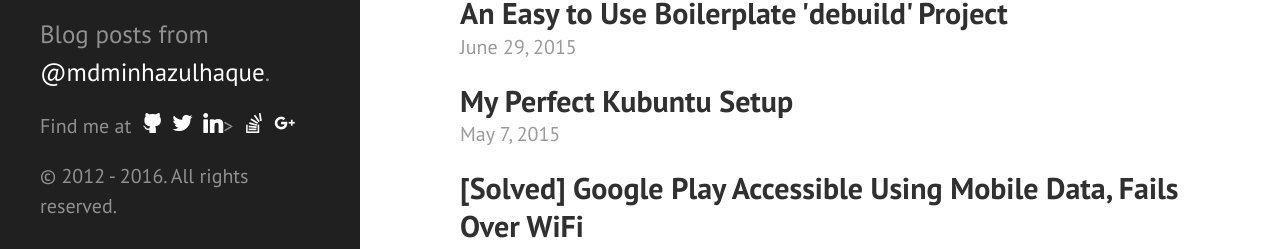
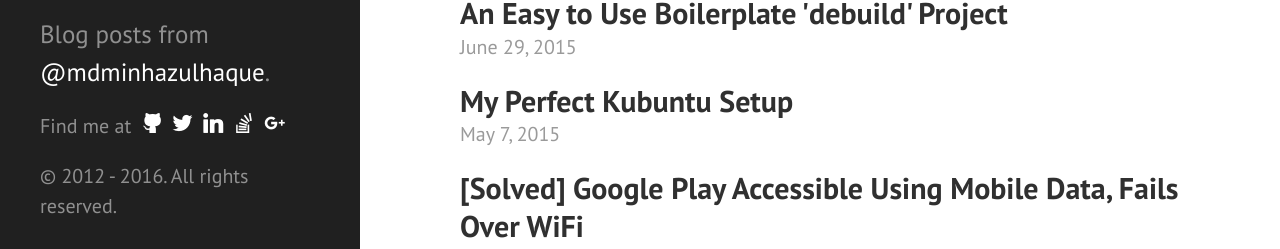
Before and after one commit to mdminhazulhaque/bits, a Jekyll site: the page built from index.html, in a window 1280 px wide and 900 px high, scrolled down 492 px. Shown: the part 639-888 px from the top of the window. Built offline with Jekyll 4.4.1, drawn with Linux system fonts in a browser that asks for light colours; some web fonts are replaced; the list of posts is cut into pages by our own code.

Commit message:
Update sidebar.html

```diff
--- a/_includes/sidebar.html
+++ b/_includes/sidebar.html
@@ -10,7 +10,7 @@
       <p>Find me at&nbsp;
         <a href="{{ site.author.github }}"><span class="socicon socicon-github"></a>&nbsp;
         <a href="{{ site.author.twitter }}"><span class="socicon socicon-twitter"></a>&nbsp;
-        <a href="{{ site.author.linkedin }}"><span class="socicon socicon-linkedin"></a>>&nbsp;
+        <a href="{{ site.author.linkedin }}"><span class="socicon socicon-linkedin"></a>&nbsp;
         <a href="{{ site.author.stackoverflow }}"><span class="socicon socicon-stackoverflow"></a>&nbsp;
         <a href="{{ site.author.gplus }}"><span class="socicon socicon-googleplus"></a>
       </p>
```
